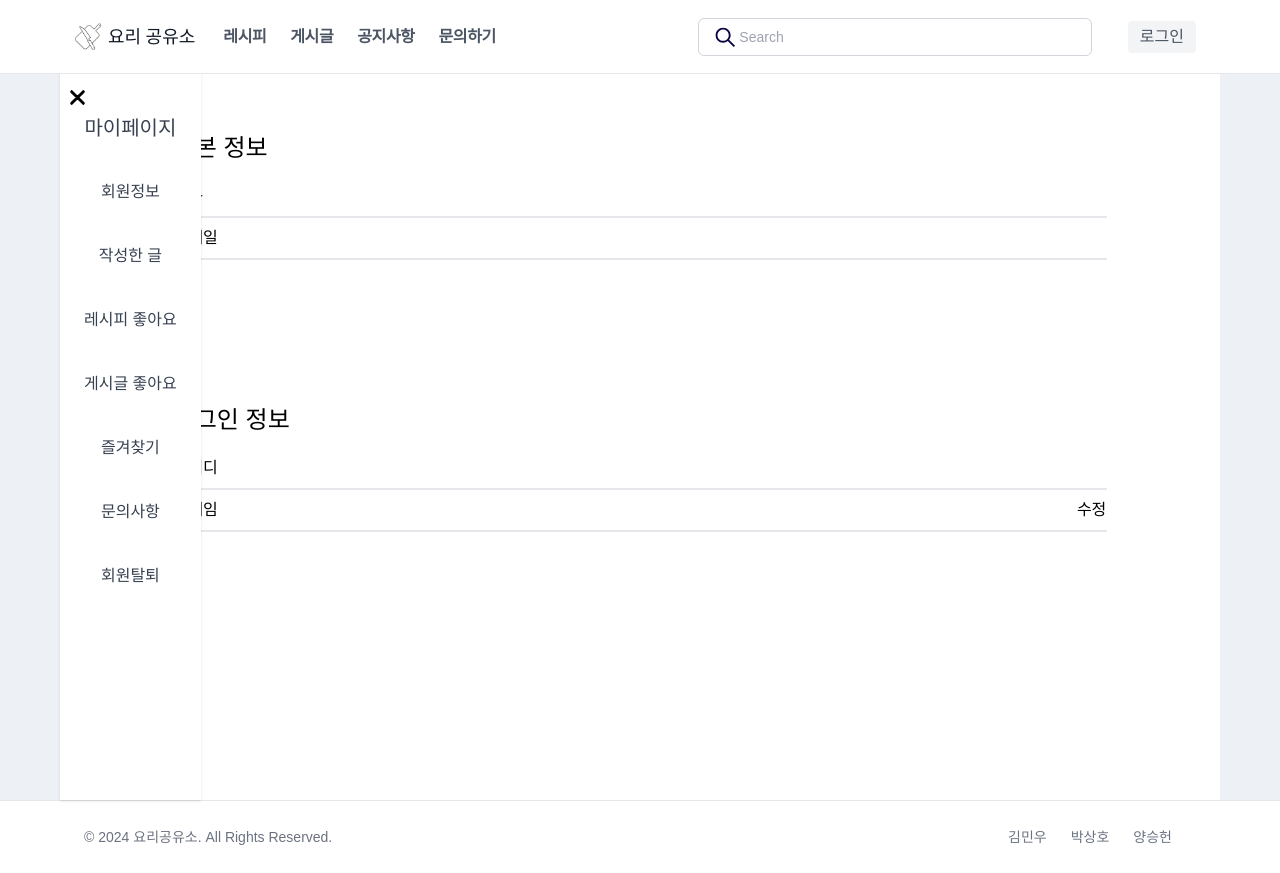
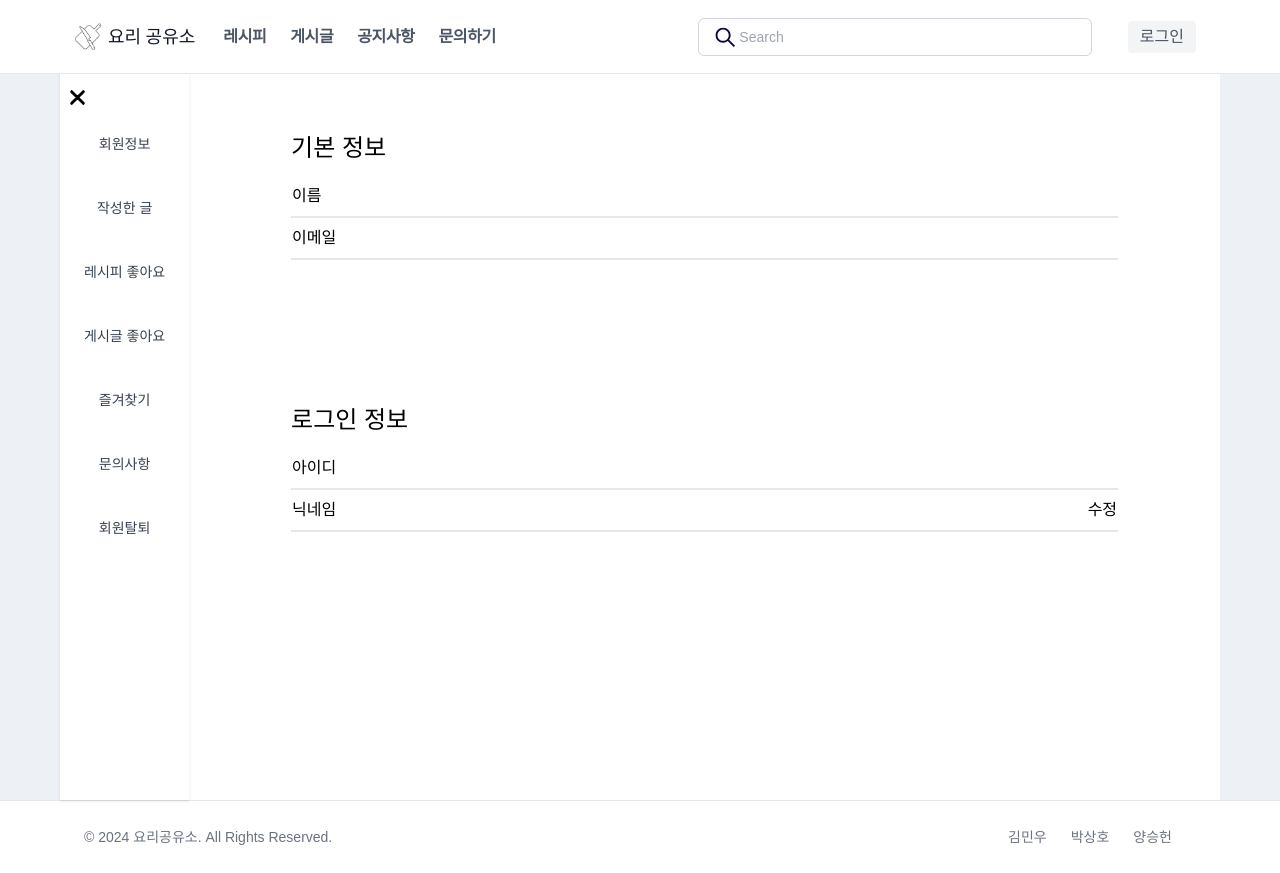
Before and after one commit to Teeeeeeeam/Recipe-FE, a Next.js app: page /my-page/success/user-info in a window 1280 px wide. Both pictures are taken after a click on the element 77 px from the left and 93 px from the top of the page. Built offline with nearby package versions, Linux system fonts and the light colour scheme; no server answers; a web font is replaced by a local one.

Commit message:
💄Style: 마이페이지 네비게이션 버튼 조작 시 화면 크기를 조절

```diff
--- a/src/app/my-page/success/layout.tsx
+++ b/src/app/my-page/success/layout.tsx
@@ -6,7 +6,7 @@ export default function MyPageLayout({
   children: React.ReactNode
 }) {
   return (
-    <div className="relative h-full z-20">
+    <div className="relative flex h-full z-20">
       <MyPageNav />
       <div className="w-full mx-auto pt-11 h-full">{children}</div>
     </div>
--- a/src/components/layout/my-page-sidebar.tsx
+++ b/src/components/layout/my-page-sidebar.tsx
@@ -36,16 +36,16 @@ export default function MypageNav() {
               className="cursor-pointer"
             />
           </p>
-          <div className="absolute h-full flex bg-gray-200 z-20">
+          <div className="h-full bg-gray-200 z-20">
             <nav className="flex flex-col items-center bg-white text-gray-700 shadow h-full">
-              <div className="h-16 mt-6 flex items-center justify-center w-full text-xl">
+              {/* <div className="h-16 mt-6 flex items-center justify-center w-full sm:text-xl text-md">
                 마이페이지
-              </div>
-              <ul>
+              </div> */}
+              <ul className="whitespace-nowrap text-sm mt-10">
                 <li className="hover:bg-gray-100">
                   <Link
                     href="/my-page/success/user-info"
-                    className="h-16 px-6 flex justify-center items-center w-full focus:text-orange-500"
+                    className="h-16 sm:px-6 px-1 flex justify-center items-center w-full focus:text-orange-500"
                   >
                     회원정보
                   </Link>
@@ -53,7 +53,7 @@ export default function MypageNav() {
                 <li className="hover:bg-gray-100">
                   <Link
                     href="/my-page/success/view-my-posting"
-                    className="h-16 px-6 flex  justify-center items-center w-full focus:text-orange-500"
+                    className="h-16 sm:px-6 px-1 flex  justify-center items-center w-full focus:text-orange-500"
                   >
                     작성한 글
                   </Link>
@@ -61,7 +61,7 @@ export default function MypageNav() {
                 <li className="hover:bg-gray-100">
                   <Link
                     href="/my-page/success/view-recipe-likes"
-                    className="h-16 px-6 flex  justify-center items-center w-full focus:text-orange-500"
+                    className="h-16 sm:px-6 px-1 flex  justify-center items-center w-full focus:text-orange-500"
                   >
                     레시피 좋아요
                   </Link>
@@ -69,7 +69,7 @@ export default function MypageNav() {
                 <li className="hover:bg-gray-100">
                   <Link
                     href="/my-page/success/view-posting-likes"
-                    className="h-16 px-6 flex  justify-center items-center w-full focus:text-orange-500"
+                    className="h-16 sm:px-6 px-1 flex  justify-center items-center w-full focus:text-orange-500"
                   >
                     게시글 좋아요
                   </Link>
@@ -77,7 +77,7 @@ export default function MypageNav() {
                 <li className="hover:bg-gray-100">
                   <Link
                     href="/my-page/success/view-my-bookmark"
-                    className="h-16 px-6 flex  justify-center items-center w-full focus:text-orange-500"
+                    className="h-16 sm:px-6 px-1 flex  justify-center items-center w-full focus:text-orange-500"
                   >
                     즐겨찾기
                   </Link>
@@ -85,7 +85,7 @@ export default function MypageNav() {
                 <li className="hover:bg-gray-100">
                   <Link
                     href="/my-page/success/answer"
-                    className="h-16 px-6 flex  justify-center items-center w-full focus:text-orange-500"
+                    className="h-16 sm:px-6 px-1 flex  justify-center items-center w-full focus:text-orange-500"
                   >
                     문의사항
                   </Link>
@@ -93,7 +93,7 @@ export default function MypageNav() {
                 <li className="hover:bg-gray-100">
                   <Link
                     href="/my-page/success/withdrawal"
-                    className="h-16 px-6 flex  justify-center items-center w-full focus:text-orange-500"
+                    className="h-16 sm:px-6 px-2 flex  justify-center items-center w-full focus:text-orange-500"
                   >
                     회원탈퇴
                   </Link>
```
